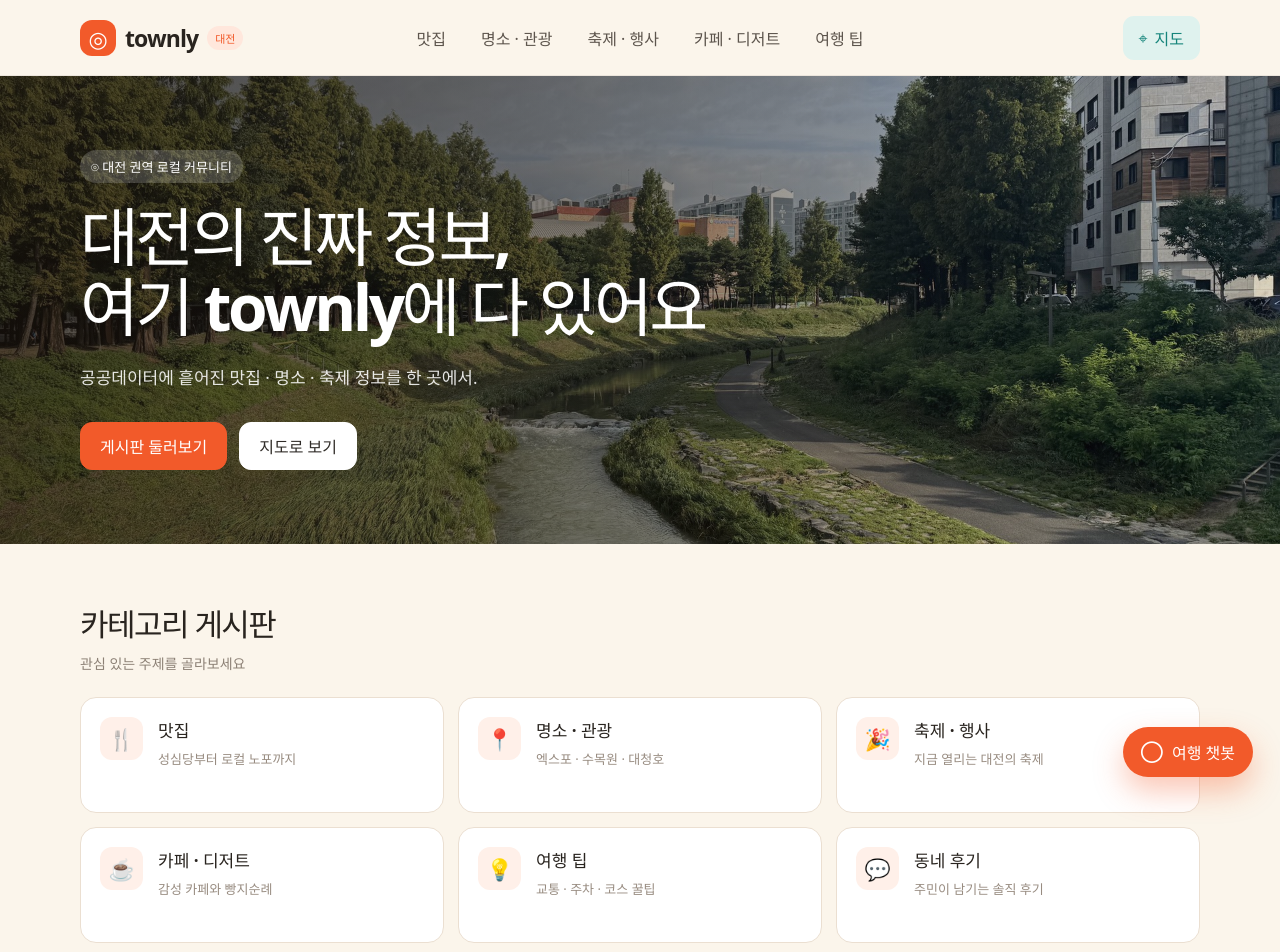
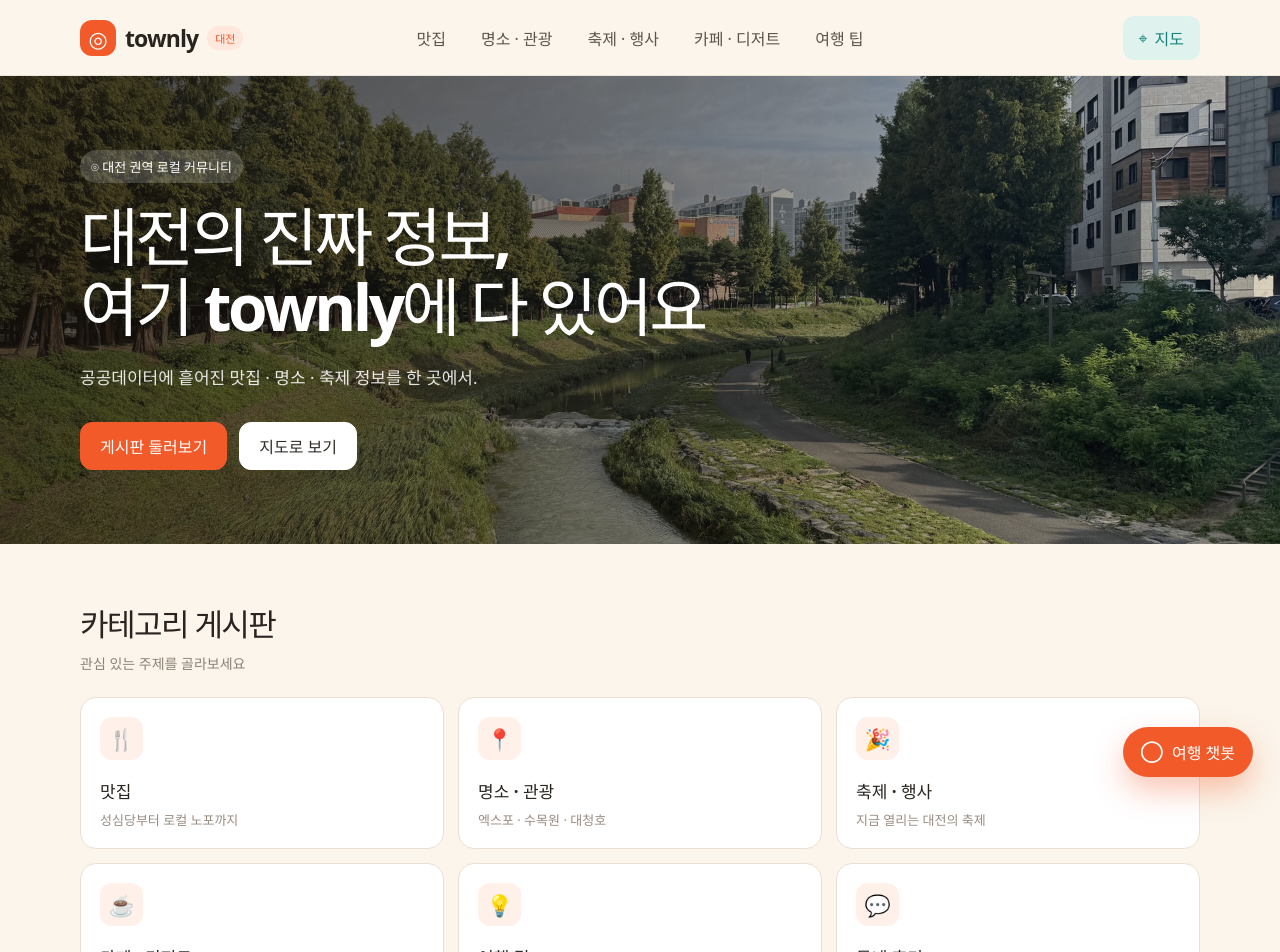
Before and after one commit to Townly-LPJ/townly-fe, a Vue app: page / in a window 1280 px wide. Shown: the top 952 px of the page. Built offline with nearby package versions, Linux system fonts and the light colour scheme.

Commit message:
style: adjust category card layout

```diff
--- a/src/assets/main.css
+++ b/src/assets/main.css
@@ -209,8 +209,8 @@
 .category-card {
   min-height: 116px;
   display: flex;
+  flex-direction: column;
   align-items: flex-start;
-  gap: 15px;
   padding: 19px;
   text-align: left;
   border: 1px solid #ebdfd1;
@@ -232,6 +232,7 @@
 .category-card__content {
   display: flex;
   flex-direction: column;
+  margin-top: 18px;
   gap: 7px;
 }
 
```
